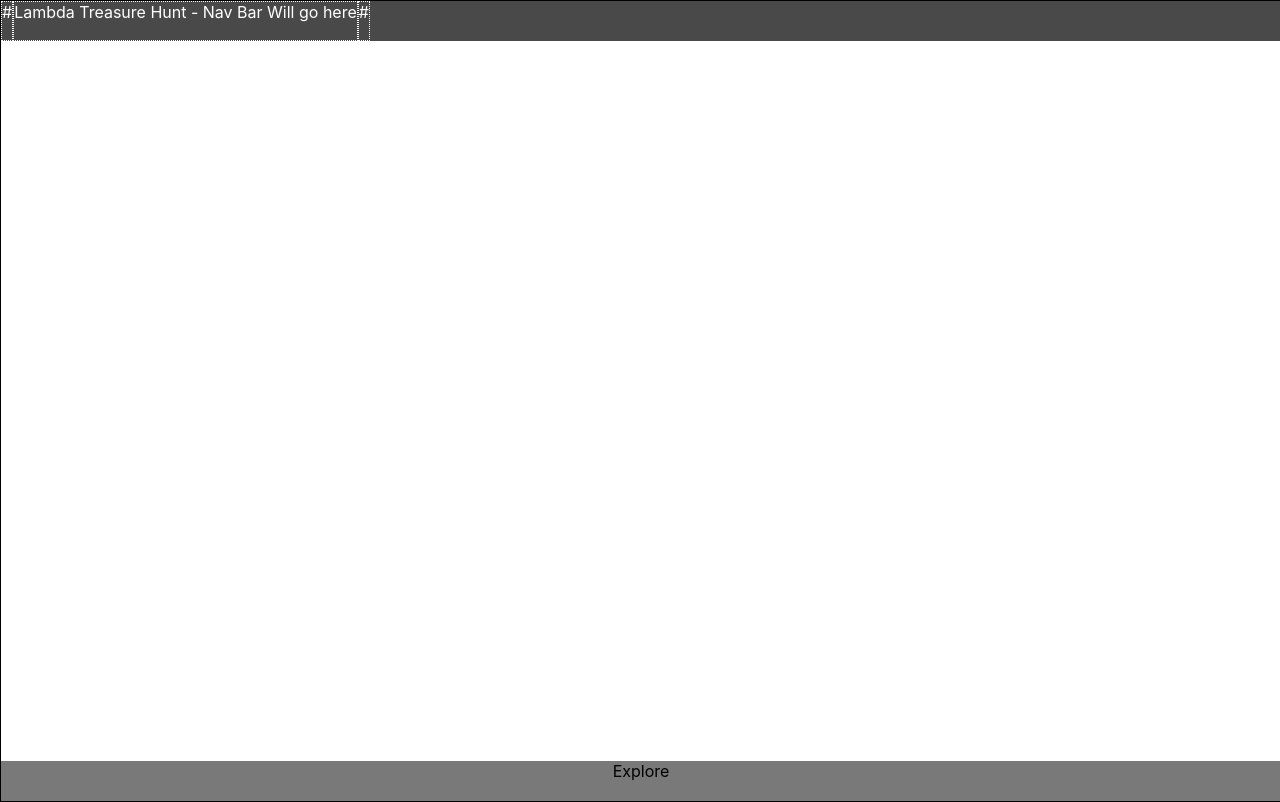
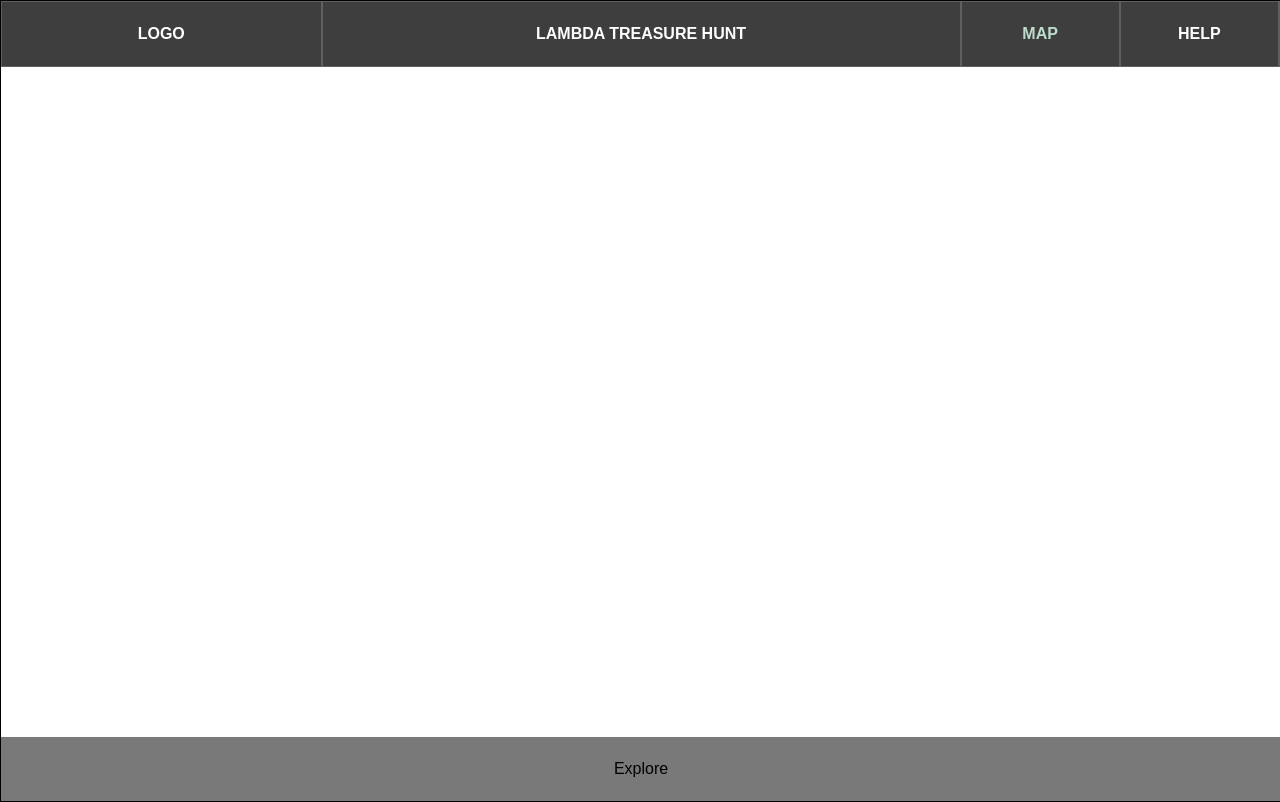
Before and after one commit to CSIslandMineBuildWeek/FrontEnd, a React (Create React App) app in the folder island_miner/: page / in a window 1280 px wide. Built offline with nearby package versions, Linux system fonts and the light colour scheme.

Commit message:
more styling, links

```diff
--- a/island_miner/src/App.css
+++ b/island_miner/src/App.css
@@ -2,6 +2,7 @@
   display: flex;
   text-align: center;
   flex-direction: column;
+  font-family: Arial, Helvetica, sans-serif;
   height: 100vh;
   width: 100%;
   border: 1px solid black;
@@ -9,24 +10,72 @@
 
 .navBar {
   display: flex;
-  height: 5%;
+  height: 8%;
+  width: 100%;
+  padding-bottom: 2px;
+  font-weight: bolder;
   flex-direction: row;
-  background-color: rgba(0, 0, 0, 0.712);
+  background-color: rgba(0, 0, 0, 0.756);
   color: white;
-
 }
 
 .navBar section {
-  border: 1px dotted white;
+  justify-content: center;
+  align-content: center;
+  align-items: center;
+}
+
+.logo {
+  display: flex;
+  width: 25%;
+  height: 100%;
+}
+
+.title {
+  display: flex;
+  width: 50%;
+  height: 100%;
+}
+
+.navbar-links {
+  display: flex;
+  flex-direction: row;
+  height: 100%;
+  width: 25%;
+}
+
+.navbar-links div {
+  display: flex;
+  justify-content: center;
+  align-content: center;
+  align-items: center;
+  height: 100%;
+  width: 50%;
+  border-right: 2px solid rgba(255, 255, 255, 0.174);
+}
+
+.map {
+  color: rgb(189, 220, 204);
+}
+
+.button:hover {
+  background-color: rgba(43, 43, 43, 0.831);
+}
+
+.navBar section {
+  border: 1px solid rgba(255, 255, 255, 0.174);
 }
 
 .body-container {
-  height: 90%;
+  height: 84%;
 }
 
-.footer {
-  height: 5%;
-  background-color: #797979
+div .footer {
+  height: 8%;
+  background-color: #797979;
+  justify-content: center;
+  align-content: center;
+  align-items: center;
 }
 
 .App-logo {
--- a/island_miner/src/App.js
+++ b/island_miner/src/App.js
@@ -1,4 +1,6 @@
 import React, { useState, Route } from 'react';
+import Navbar from './components/Navbar';
+import Footer from './components/Footer'
 import './App.css';
 
 import MainSplash from './components/splashPage.js'
@@ -10,17 +12,12 @@ function App() {
 
   return (
     <div className="App">
-
-      <div className="navBar">
-        <section className="logo">#</section>
-        <section className="title">Lambda Treasure Hunt - Nav Bar Will go here</section>
-        <section className="navbar-links">#</section>
-      </div>
+      <Navbar />
       <div className="body-container">
         <section className="body-container-map"></section>
         <section className="body-container-room-info"></section>
       </div>
-      <div className="footer">Explore</div>
+      <Footer />
 
       {/*
       <div>
--- /dev/null
+++ b/island_miner/src/components/Footer.js
@@ -0,0 +1,11 @@
+import React from 'react';
+
+const Footer = () => {
+    return (
+        <div className="footer">
+            <div className="button">Explore</div>
+        </div>
+    )
+}
+
+export default Footer;
--- /dev/null
+++ b/island_miner/src/components/Navbar.js
@@ -0,0 +1,16 @@
+import React from 'react';
+
+const Navbar = () => {
+    return (
+        <div className="navBar">
+            <section className="logo">LOGO</section>
+            <section className="title"><b>LAMBDA TREASURE HUNT</b></section>
+            <section className="navbar-links">
+                <div className="button map">MAP</div>
+                <div className="button">HELP</div>
+            </section>
+        </div>
+    )
+}
+
+export default Navbar;
```
